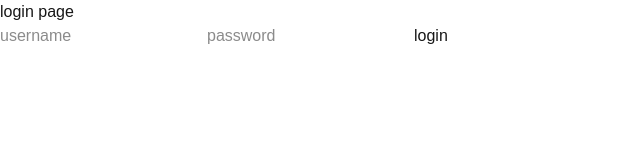
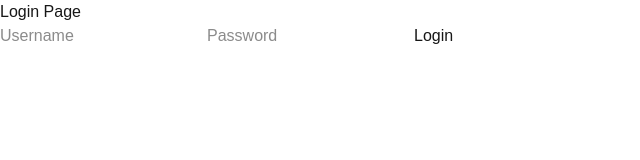
Before and after one commit to shubham-zsh/logDev, a Next.js app: page /login in a window 1280 px wide. Shown: the top 160 px of the page, without its empty margins (0-640 px from the left). Built offline with nearby package versions, Linux system fonts and the light colour scheme.

Commit message:
added navigation after login

```diff
--- a/app/login/page.js
+++ b/app/login/page.js
@@ -1,44 +1,53 @@
 'use client';
+
 import { useState } from 'react';
+import { useRouter } from 'next/navigation';
 
 export default function Login() {
+    const [username, setUsername] = useState('');
+    const [password, setPassword] = useState('');
 
-    const [username, setUsername] = useState("");
-    const [password, setPassword] = useState("");
+    const router = useRouter();
 
     async function handleLogin() {
-
         try {
-            const res = await fetch('/api/login',
-                {
-                    method: 'POST',
-                    headers: {
-                        'Content-Type': 'application/json'
-                    },
-                    body: JSON.stringify({ username, password })
-                })
+            const res = await fetch('/api/login', {
+                method: 'POST',
+                headers: {
+                    'Content-Type': 'application/json',
+                },
+                body: JSON.stringify({ username, password }),
+            });
 
             if (!res.ok) {
-                throw new Error('Request failed ' + res.status)
+                throw new Error('Request failed ' + res.status);
             }
-            const data = await res.json();
 
-            console.log(data)
-
+            router.push('/dashboard');
         } catch (err) {
             console.log(err);
         }
-
-
     }
 
-    return (<div>
-        <h1>login page</h1>
+    return (
+        <div>
+            <h1>Login Page</h1>
 
-        <input type='text' placeholder='username' value={username} onChange={(e) => setUsername(e.target.value)} />
-        <input type='password' placeholder='password' value={password} onChange={(e) => setPassword(e.target.value)} />
+            <input
+                type="text"
+                placeholder="Username"
+                value={username}
+                onChange={(e) => setUsername(e.target.value)}
+            />
 
-        <button onClick={handleLogin}>login </button>
+            <input
+                type="password"
+                placeholder="Password"
+                value={password}
+                onChange={(e) => setPassword(e.target.value)}
+            />
 
-    </div>)
+            <button onClick={handleLogin}>Login</button>
+        </div>
+    );
 }
```
